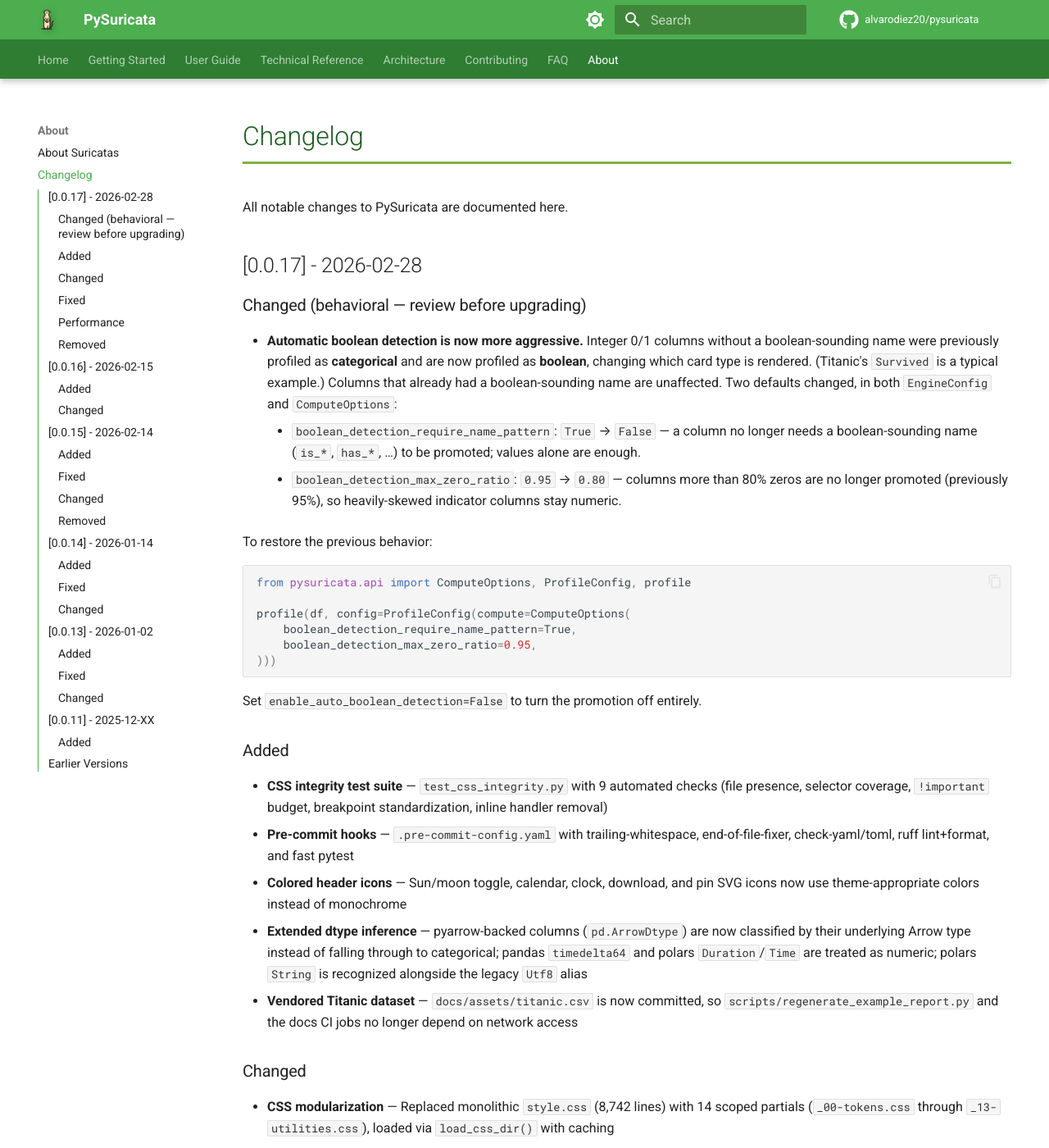
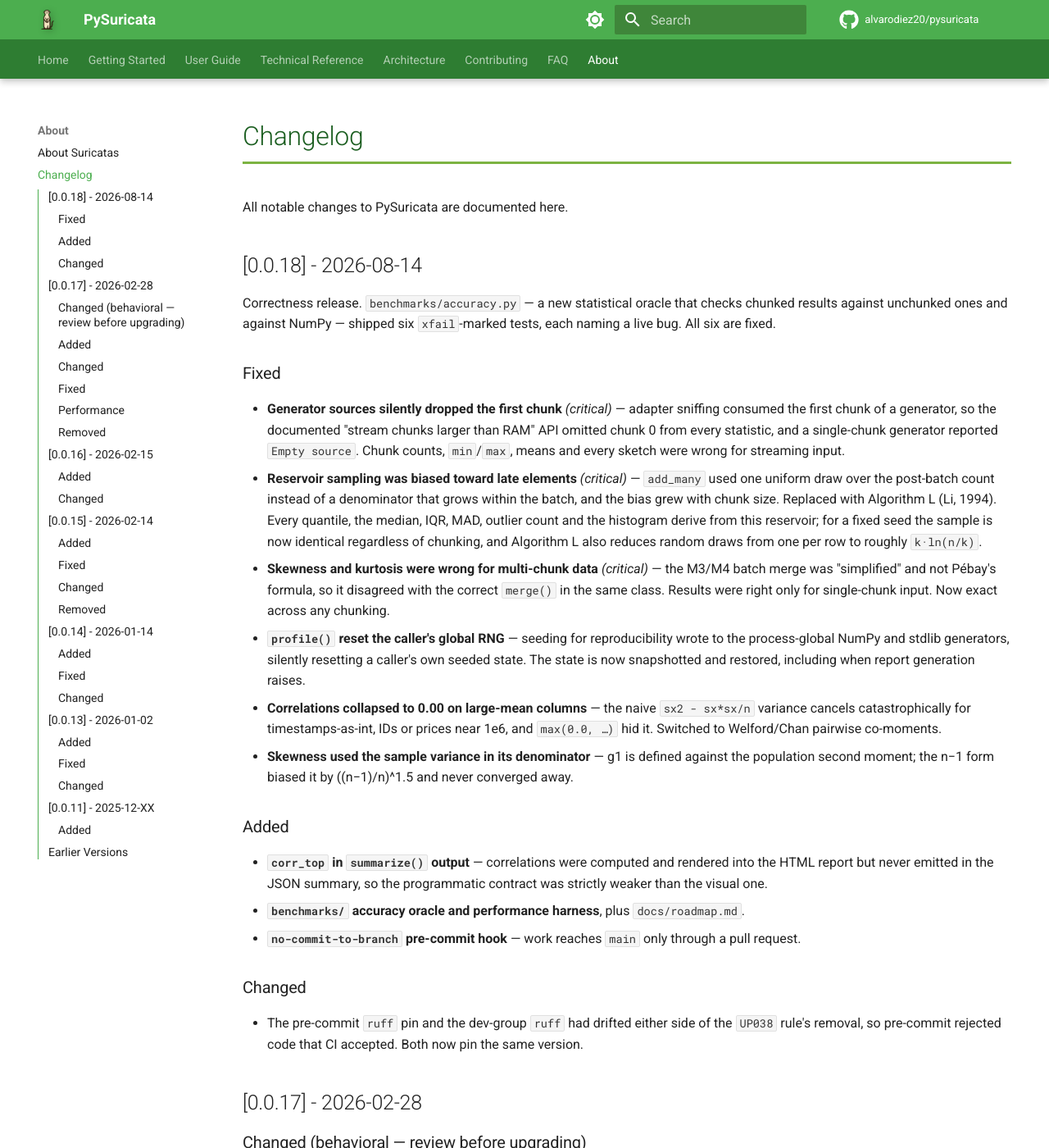
Before and after one commit to alvarodiez20/pysuricata, an MkDocs documentation site: the page built from docs/changelog.md, in a window 1280 px wide and 1400 px high. Shown: the whole window at 82% size. Built offline with MkDocs 1.6.1 and Material for MkDocs 9.7.7, drawn with Linux system fonts in a browser that asks for light colours; comment, search, counter and statistics services are not loaded.

Commit message:
docs: bump to 0.0.18 and record the Phase 0 correctness fixes
Co-Authored-By: Claude Opus 5 <noreply@anthropic.com>

```diff
--- a/docs/changelog.md
+++ b/docs/changelog.md
@@ -6,6 +6,28 @@ description: Version history and release notes for PySuricata
 # Changelog
 
 All notable changes to PySuricata are documented here.
+
+## [0.0.18] - 2026-08-14
+
+Correctness release. `benchmarks/accuracy.py` — a new statistical oracle that
+checks chunked results against unchunked ones and against NumPy — shipped six
+`xfail`-marked tests, each naming a live bug. All six are fixed.
+
+### Fixed
+- **Generator sources silently dropped the first chunk** *(critical)* — adapter sniffing consumed the first chunk of a generator, so the documented "stream chunks larger than RAM" API omitted chunk 0 from every statistic, and a single-chunk generator reported `Empty source`. Chunk counts, `min`/`max`, means and every sketch were wrong for streaming input.
+- **Reservoir sampling was biased toward late elements** *(critical)* — `add_many` used one uniform draw over the post-batch count instead of a denominator that grows within the batch, and the bias grew with chunk size. Replaced with Algorithm L (Li, 1994). Every quantile, the median, IQR, MAD, outlier count and the histogram derive from this reservoir; for a fixed seed the sample is now identical regardless of chunking, and Algorithm L also reduces random draws from one per row to roughly `k·ln(n/k)`.
+- **Skewness and kurtosis were wrong for multi-chunk data** *(critical)* — the M3/M4 batch merge was "simplified" and not Pébay's formula, so it disagreed with the correct `merge()` in the same class. Results were right only for single-chunk input. Now exact across any chunking.
+- **`profile()` reset the caller's global RNG** — seeding for reproducibility wrote to the process-global NumPy and stdlib generators, silently resetting a caller's own seeded state. The state is now snapshotted and restored, including when report generation raises.
+- **Correlations collapsed to 0.00 on large-mean columns** — the naive `sx2 - sx*sx/n` variance cancels catastrophically for timestamps-as-int, IDs or prices near 1e6, and `max(0.0, …)` hid it. Switched to Welford/Chan pairwise co-moments.
+- **Skewness used the sample variance in its denominator** — g1 is defined against the population second moment; the n−1 form biased it by ((n−1)/n)^1.5 and never converged away.
+
+### Added
+- **`corr_top` in `summarize()` output** — correlations were computed and rendered into the HTML report but never emitted in the JSON summary, so the programmatic contract was strictly weaker than the visual one.
+- **`benchmarks/` accuracy oracle and performance harness**, plus `docs/roadmap.md`.
+- **`no-commit-to-branch` pre-commit hook** — work reaches `main` only through a pull request.
+
+### Changed
+- The pre-commit `ruff` pin and the dev-group `ruff` had drifted either side of the `UP038` rule's removal, so pre-commit rejected code that CI accepted. Both now pin the same version.
 
 ## [0.0.17] - 2026-02-28
 
--- a/pyproject.toml
+++ b/pyproject.toml
@@ -4,7 +4,7 @@ build-backend = "setuptools.build_meta"
 
 [project]
 name = "pysuricata"
-version = "0.0.17"
+version = "0.0.18"
 description = "A lightweight EDA tool inspired by the curious nature of suricates. Built just for fun 🔬."
 authors = [
     {name = 'Alvaro Diez', email = 'alvarodiez20@gmail.com'},
```
Also changed, not shown: 1 other file.
